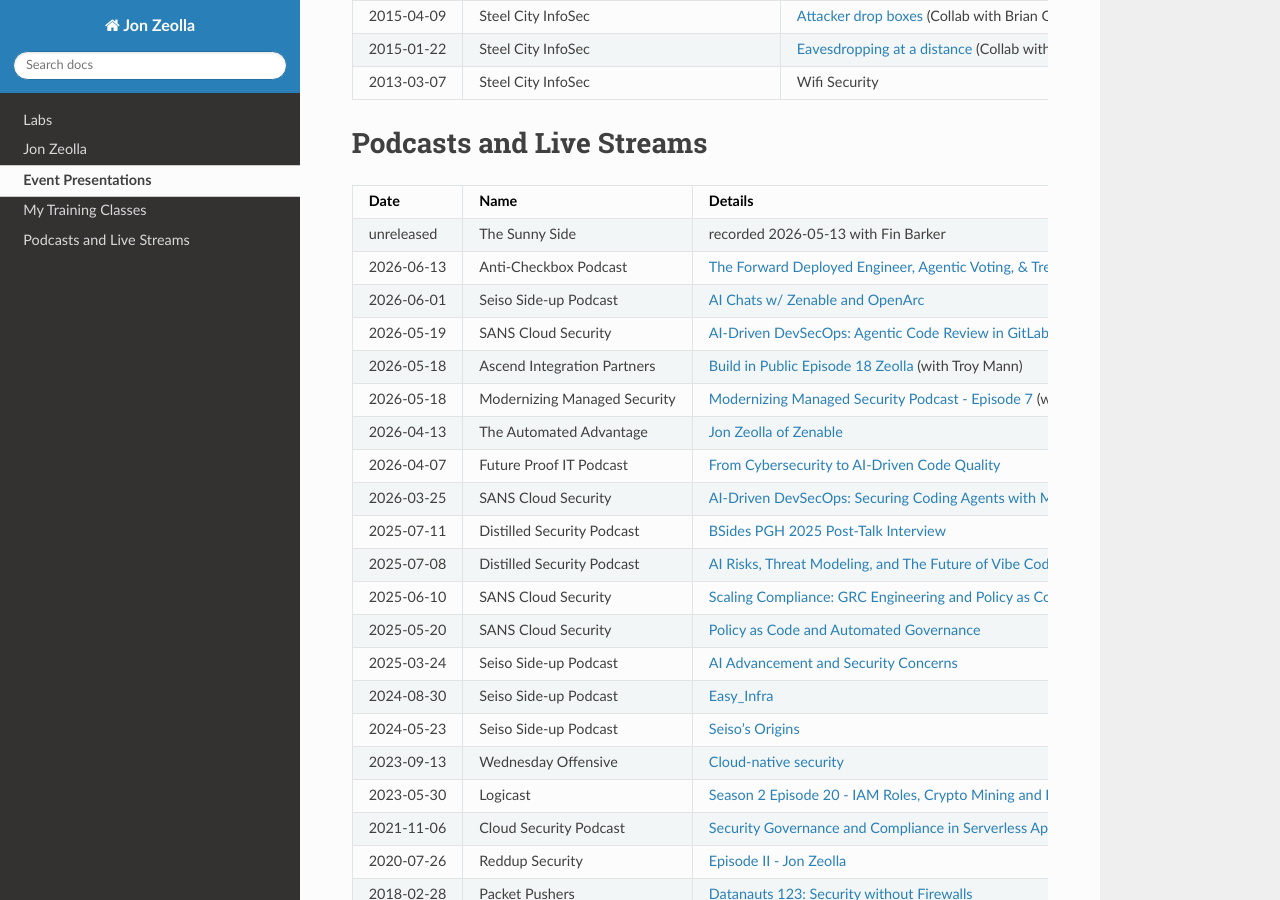
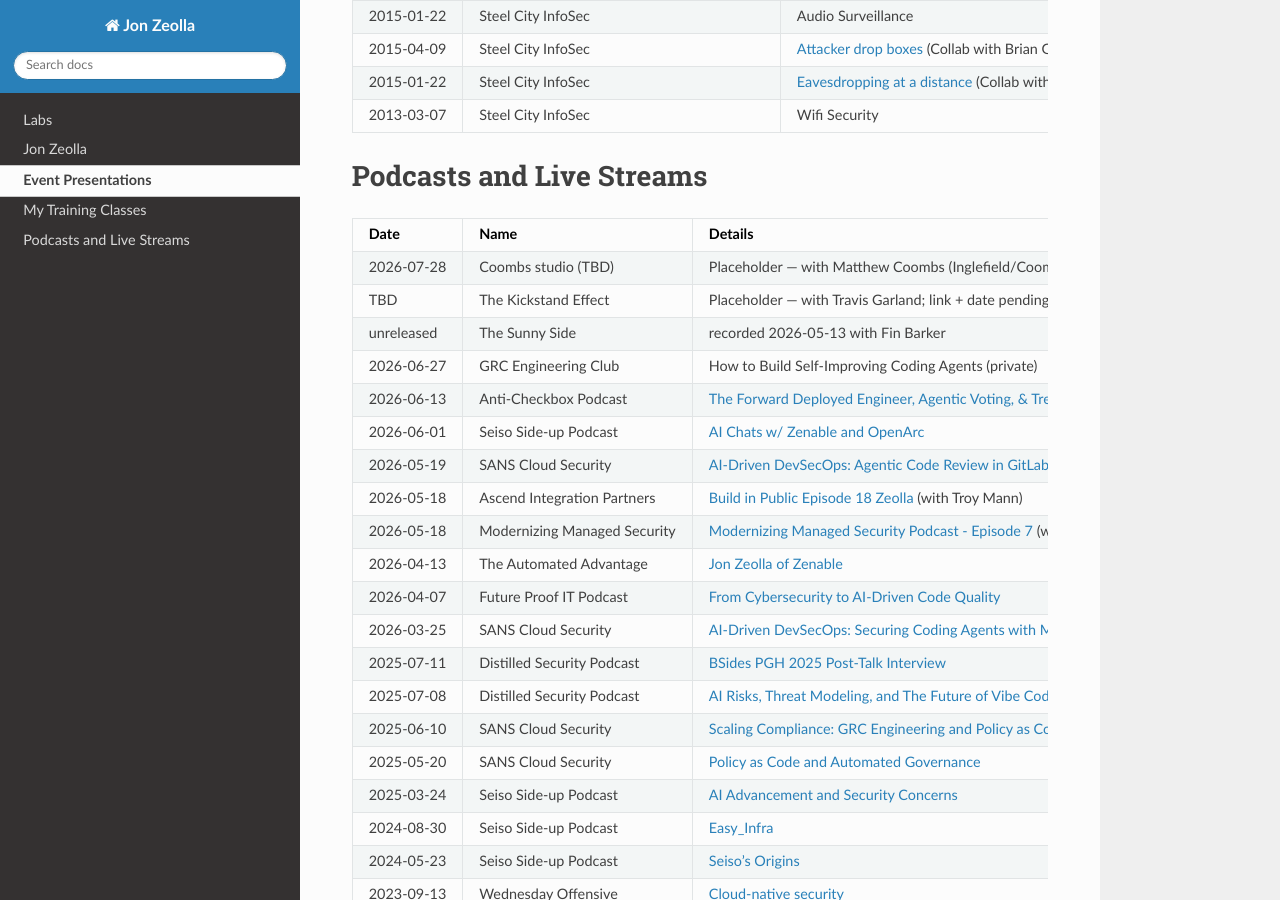
Before and after one commit to JonZeolla/JonZeolla.github.io, a Sphinx documentation site: the page built from docs/ref/jz-content.md, in a window 1280 px wide and 900 px high, scrolled down 4683 px. Built offline with Sphinx 7.4.7 and the Read the Docs theme 3.1.0, drawn with Linux system fonts in a browser that asks for light colours; some of the changed text lies outside the part shown.

Commit message:
chore: add placeholder podcast entries (#104)

```diff
--- a/docs/ref/jz-content.md
+++ b/docs/ref/jz-content.md
@@ -9,6 +9,7 @@
 
 | Date       | Event                                        | Title                                                                          |
 | ---------- | -------------------------------------------- | ------------------------------------------------------------------------------ |
+| 2026-06-09 | SANS@Night                                   | Guardrails for AI Generated Code                                               |
 | 2026-02-19 | ISACA DC                                     | Guardrails for AI coding                                                       |
 | 2026-02-17 | AI Coding 2026                               | Live coding prototype and demo session                                         |
 | 2025-10-29 | Three Rivers Information Security            | How I learned to stop worrying and love vibe coding                            |
@@ -209,7 +210,10 @@
 
 | Date       | Name                       | Details                                                                           |
 | ---------- | -------------------------- | --------------------------------------------------------------------------------- |
+| 2026-07-28 | Coombs studio (TBD)        | Placeholder — with Matthew Coombs (Inglefield/Coombs studio); slated ~2026-07-28, link pending ([tracking][placeholder-tracking]) |
+| TBD        | The Kickstand Effect       | Placeholder — with Travis Garland; link + date pending ([tracking][placeholder-tracking])                   |
 | unreleased | The Sunny Side             | recorded 2026-05-13 with Fin Barker                                               |
+| 2026-06-27 | GRC Engineering Club       | How to Build Self-Improving Coding Agents (private)                               |
 | 2026-06-13 | Anti-Checkbox Podcast      | [The Forward Deployed Engineer, Agentic Voting, & Treating GRC Like a Product][2026-AntiCheckbox] |
 | 2026-06-01 | Seiso Side-up Podcast      | [AI Chats w/ Zenable and OpenArc][2026-SeisoMay]                                  |
 | 2026-05-19 | SANS Cloud Security        | [AI-Driven DevSecOps: Agentic Code Review in GitLab & GitHub][2026-AIDevSecOps3] ([Slides][2026-AIDevSecOps3-Slides]) |
@@ -232,6 +236,7 @@
 | 2018-02-28 | Packet Pushers             | [Datanauts 123: Security without Firewalls][2018-PacketPushers]                   |
 | 2016-06-01 | Packet Pushers             | [Datanauts 036: Busting The Security Silo In The Data Center][2016-PacketPushers] |
 
+[placeholder-tracking]: https://github.com/JonZeolla/JonZeolla.github.io/pull/104 "Tracking: add placeholder podcast entries (link + date pending)"
 [2026-AntiCheckbox]: https://www.youtube.com/watch?v=gfC80KYCle0 "The Forward Deployed Engineer, Agentic Voting, & Treating GRC Like a Product"
 [2026-AscendAIP]: https://www.youtube.com/watch?v=OZwEi0so8DA "Build in Public Episode 18 Zeolla"
 [2026-ModernizingMS]: https://youtu.be/XpFbCYavyt0?si=VZySUjYpds29Lcxi "Modernizing Managed Security Podcast - Episode 7"
```
